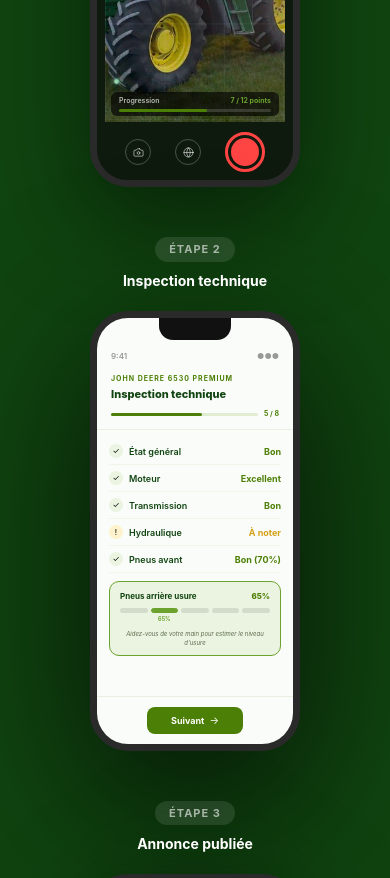
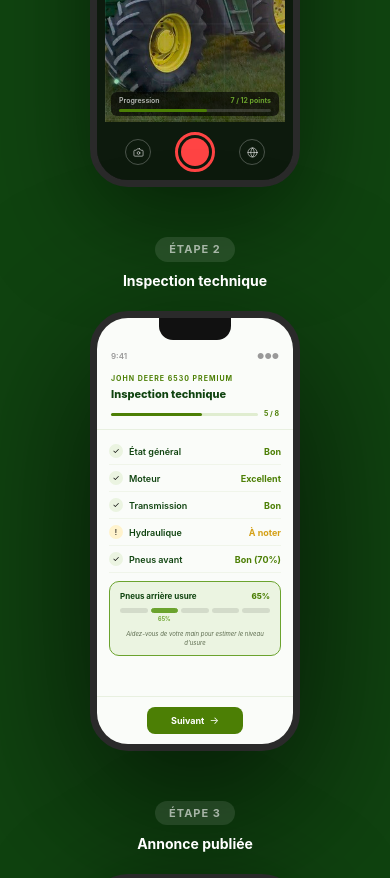
Before and after one commit to Pacome-Hazouard/AgriCertif, a React (Vite) app: page / in a window 390 px wide. Shown: the part 6440-7318 px from the top of the page. Built offline with nearby package versions, Linux system fonts and the light colour scheme.

Commit message:
Move REC button to center in phone mockup step 1

```diff
--- a/src/AgriCertifApp.jsx
+++ b/src/AgriCertifApp.jsx
@@ -861,12 +861,12 @@
                       <div style={{ width: 26, height: 26, borderRadius: "50%", border: "1.5px solid rgba(255,255,255,0.25)", display: "flex", alignItems: "center", justifyContent: "center" }}>
                         <Camera size={11} color="rgba(255,255,255,0.6)" />
                       </div>
+                      {/* Bouton REC — AU CENTRE */}
+                      <div style={{ width: 40, height: 40, borderRadius: "50%", border: "3px solid #FF4444", display: "flex", alignItems: "center", justifyContent: "center" }}>
+                        <div style={{ width: 28, height: 28, borderRadius: "50%", background: "#FF4444" }} />
+                      </div>
                       <div style={{ width: 26, height: 26, borderRadius: "50%", border: "1.5px solid rgba(255,255,255,0.25)", display: "flex", alignItems: "center", justifyContent: "center" }}>
                         <Globe size={11} color="rgba(255,255,255,0.6)" />
-                      </div>
-                      {/* Bouton REC — à DROITE */}
-                      <div style={{ width: 40, height: 40, borderRadius: "50%", border: "3px solid #FF4444", display: "flex", alignItems: "center", justifyContent: "center" }}>
-                        <div style={{ width: 28, height: 28, borderRadius: "50%", background: "#FF4444" }} />
                       </div>
                     </div>
                   </div>
```
Also changed, not shown: 3 other files (tests, documents, lock files or other folders).
